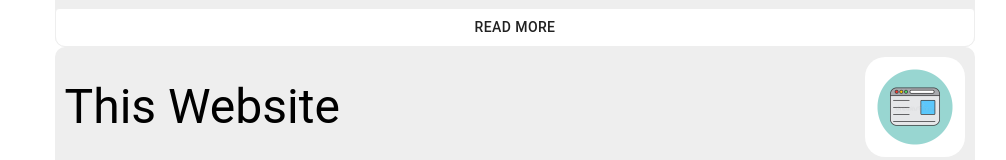
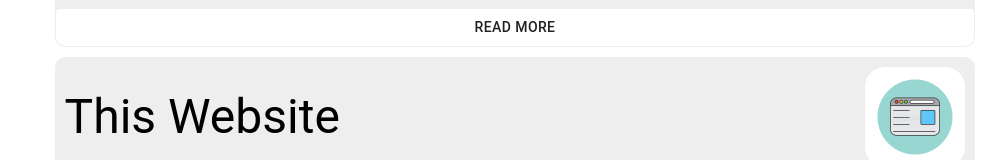
Before and after one commit to tristan-gardner/react-personal-site, a React (Create React App) app in the folder my-app/: page /react-personal-site/projects in a window 1280 px wide. Shown: the part 505-665 px from the top of the page, without its empty margins (125-1131 px from the left). Built offline with nearby package versions, Linux system fonts and the light colour scheme.

Commit message:
project spacing

```diff
--- a/my-app/src/pages/projects.tsx
+++ b/my-app/src/pages/projects.tsx
@@ -71,6 +71,7 @@ export const Projects = (): JSX.Element => {
                 </Box>
             </Box>
         </Card>
+        <Box style={{height: "10px"}}/>
         <Card summary="This Website" image={require("./pics/project/site/site.jpeg")}>
             <p>This site is built using typescript, react, and material-ui.  It's hosted as a github site.</p>
             <p>Extensions - continue to add projects, photos, etc. Clean up the video in the snowboard speaker project card.  Figure out how to allow pdf or png downloading of a locally saved file.</p>
```
